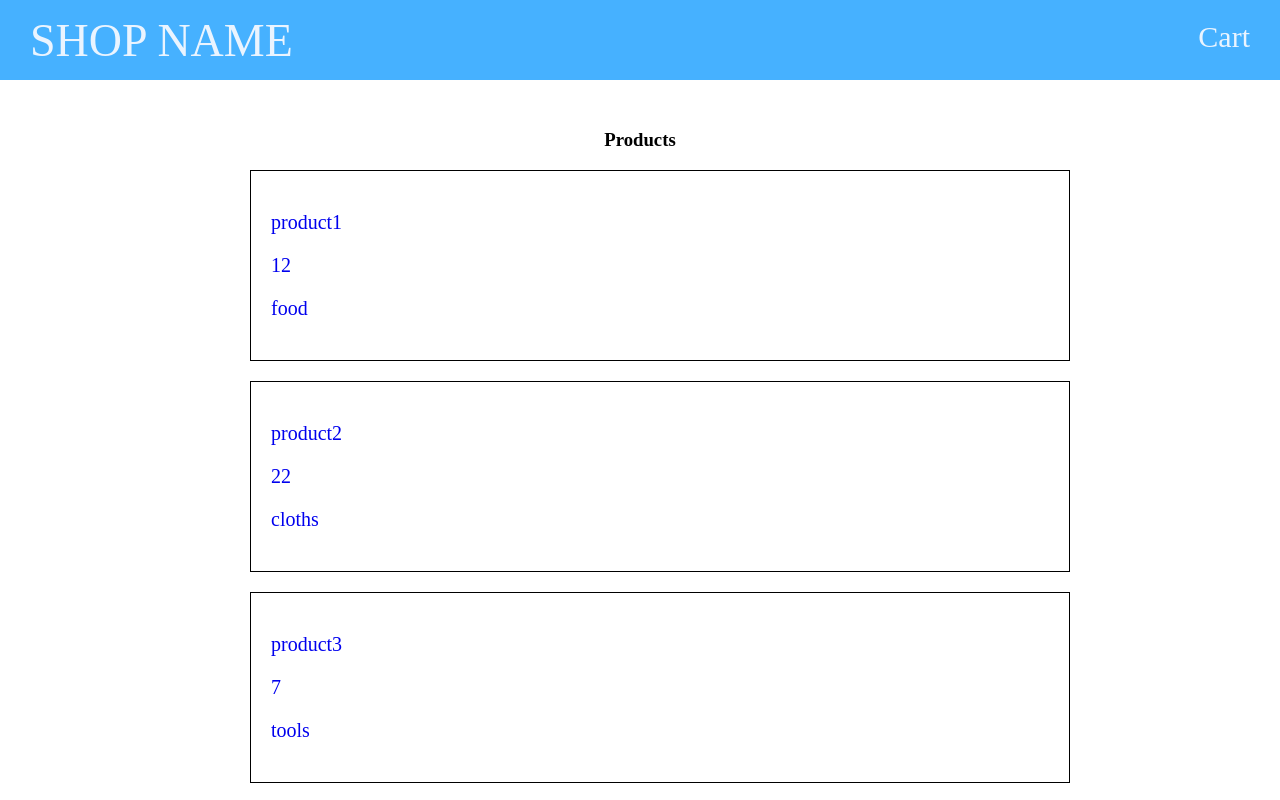
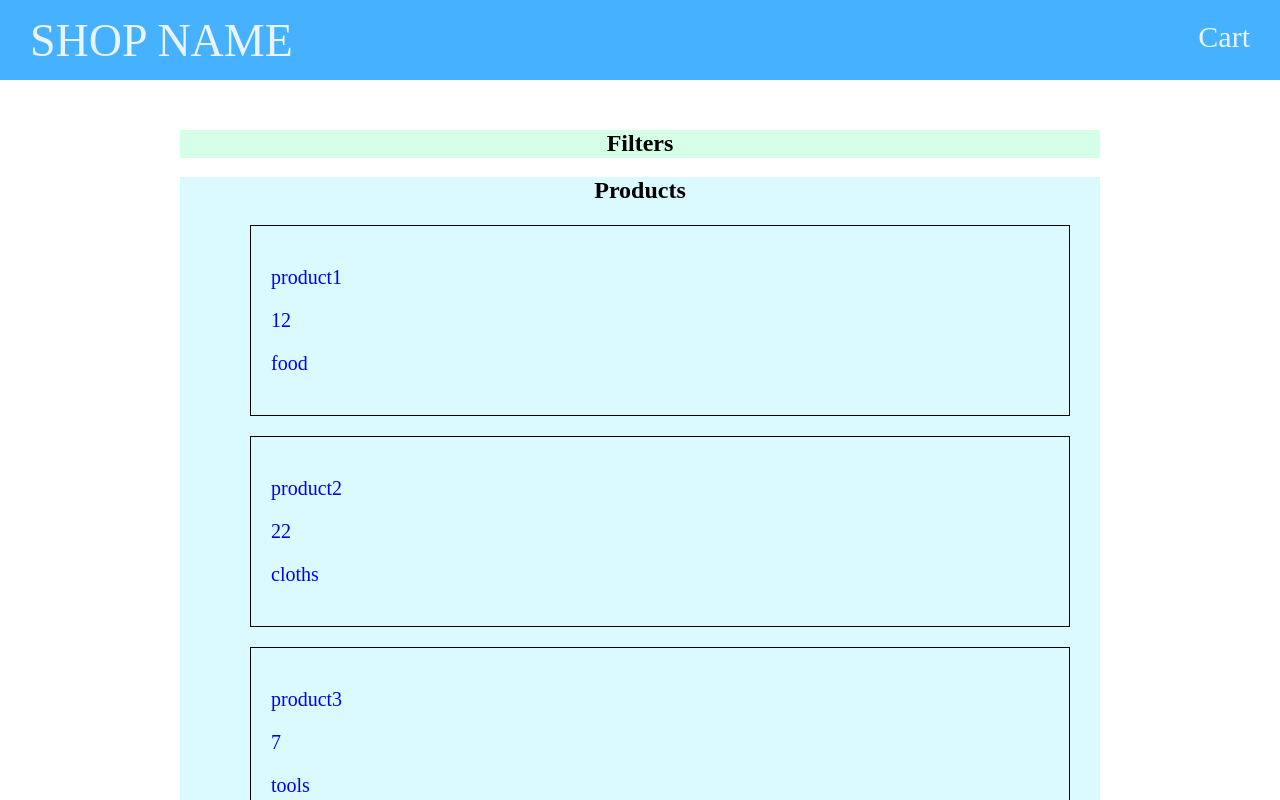
Before and after one commit to ScalaConsultants/react-example-app, a React app: page / in a window 1280 px wide. Shown: the top 800 px of the page. Built offline with nearby package versions, Linux system fonts and the light colour scheme.

Commit message:
add filters component

```diff
--- /dev/null
+++ b/src/components/Filters/Filters.js
@@ -0,0 +1,12 @@
+import React from 'react'
+import FilterStyle from './FiltersStyle'
+
+const Filters = () => {
+    return (
+      <FilterStyle>
+        <h2>Filters</h2>
+      </FilterStyle>
+    )
+}
+
+export default Filters
--- /dev/null
+++ b/src/components/Filters/FiltersStyle.js
@@ -0,0 +1,8 @@
+import styled from 'styled-components';
+
+// language=SCSS prefix=dummy{ suffix=}
+const FiltersStyle = styled.div`
+    background-color: #d5ffe6;
+`;
+
+export default FiltersStyle;
--- /dev/null
+++ b/src/components/ProductsList/ProductListStyle.js
@@ -0,0 +1,8 @@
+import styled from 'styled-components';
+
+// language=SCSS prefix=dummy{ suffix=}
+const ProductsListStyle = styled.div`
+    background-color: #dafaff;
+`;
+
+export default ProductsListStyle;
--- a/src/screens/ProductsList/ProductsList.js
+++ b/src/components/ProductsList/ProductsList.js
@@ -2,7 +2,7 @@ import React from 'react'
 import products from '../../data/products'
 import ListElement from './ListElement/ListElement'
 import { Link } from 'react-router-dom'
-import Screen from '../../styledComponents/Screen'
+import ProductsListStyle from './ProductListStyle'
 
 const ProductsList = () => {
 
@@ -13,13 +13,13 @@ const ProductsList = () => {
   )
 
   return (
-    <Screen>
-      <h3>Products</h3>
+    <ProductsListStyle>
+      <h2>Products</h2>
 
       <ul>
       {productsList}
       </ul>
-    </Screen>
+    </ProductsListStyle>
   )
 }
 
--- a/src/screens/App/App.js
+++ b/src/screens/App/App.js
@@ -4,10 +4,9 @@ require('./App.css');
 import React from 'react';
 import Navbar from '../../components/Navbar/Navbar';
 import { Switch, Route } from 'react-router-dom'
-import ProductsList from '../ProductsList/ProductsList'
+import Shop from '../Shop/Shop'
 import ShoppingCart from '../ShoppingCart/ShoppingCart'
 import ProductDetails from '../ProductDetails/ProductDetails'
-
 
 //let yeomanImage = require('../../images/yeoman.png');
 
@@ -17,7 +16,7 @@ const App = () => {
       <Navbar/>
 
       <Switch>
-        <Route exact path='/' component={ProductsList}/>
+        <Route exact path='/' component={Shop}/>
         <Route path='/cart' component={ShoppingCart}/>
         <Route path='/:id' component={ProductDetails}/>
       </Switch>
--- /dev/null
+++ b/src/screens/Shop/Shop.js
@@ -0,0 +1,16 @@
+import React from 'react'
+import Screen from '../../styledComponents/Screen'
+import Filters from '../../components/Filters/Filters'
+import ProductsList from '../../components/ProductsList/ProductsList'
+
+
+const Shop = () => {
+    return (
+      <Screen>
+        <Filters/>
+        <ProductsList/>
+      </Screen>
+    )
+}
+
+export default Shop
```
Also changed, not shown: src/components/ProductsList/ListElement/ListElement.js (renamed from src/screens/ProductsList/ListElement/ListElement.js), src/components/ProductsList/ListElement/ListElementStyle.js (renamed from src/screens/ProductsList/ListElement/ListElementStyle.js).
